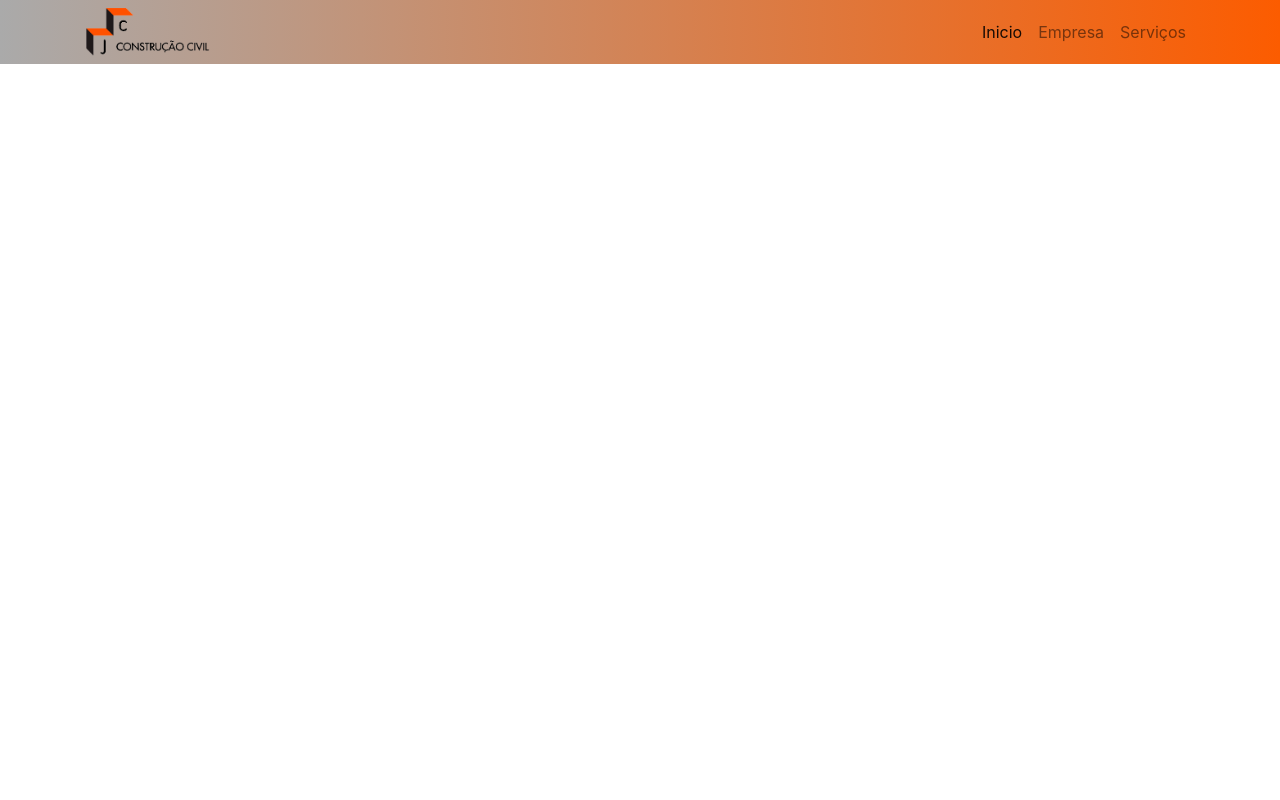
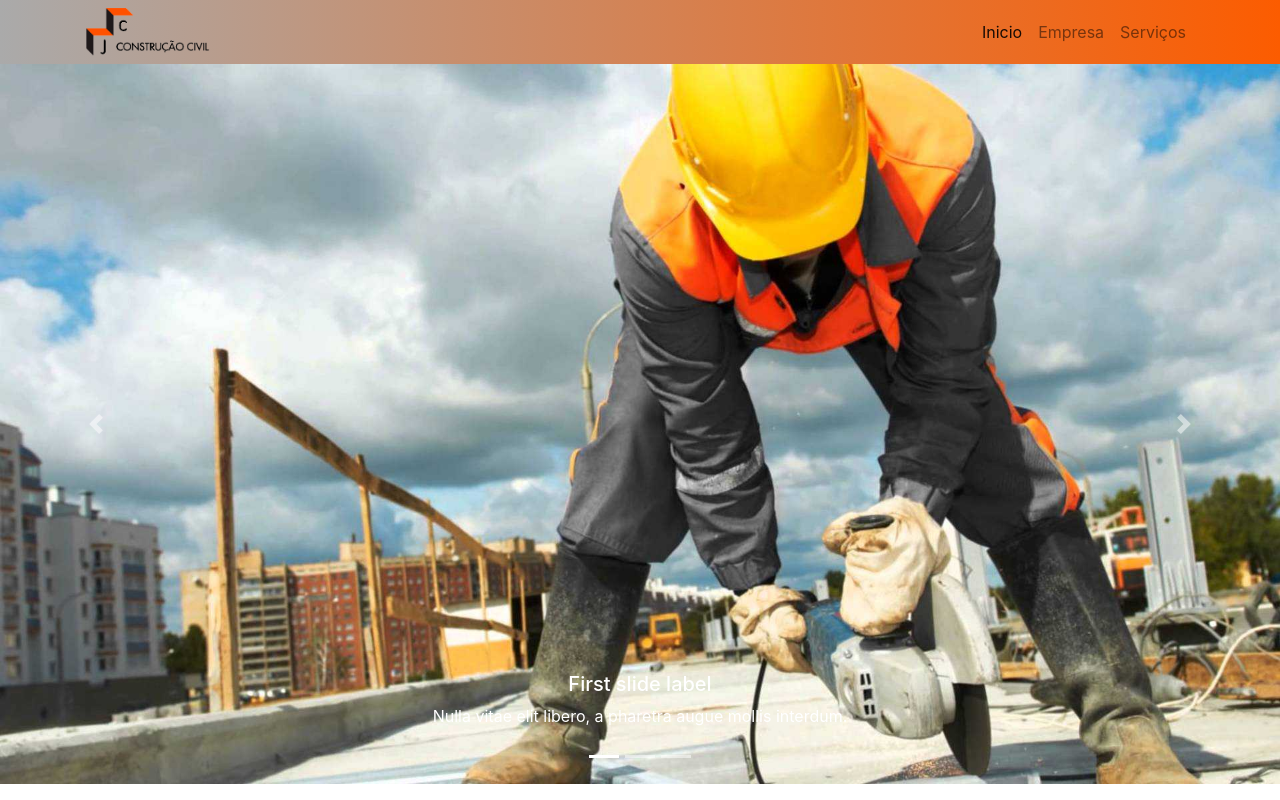
Before and after one commit to walacecordeiro/JC, a PHP site: page /index.php?pag=inicio in a window 1280 px wide. Run offline with PHP 8.4, Linux system fonts and the light colour scheme.

Commit message:
removi algumas coisas inuteis

```diff
--- a/css/cores.css
+++ b/css/cores.css
@@ -10,3 +10,7 @@
 .bg-logo:hover{
     background-color: rgb(252, 92, 0);
 }
+
+.bg-caixa{
+    background-color: blue;
+}
--- a/css/estilo.css
+++ /dev/null
@@ -1,6 +0,0 @@
-.carouselaltura{
-    height: 400px;
-}
-#carouselHeader img{
-    height: 400px;
-}
--- a/index.php
+++ b/index.php
@@ -1,7 +1,7 @@
 <!doctype html>
 <html lang="pt-br">
 <head>
-    <title>Title</title>
+    <title>JC Construção</title>
     <!-- Required meta tags -->
     <meta charset="utf-8">
     <meta name="viewport" content="width=device-width, initial-scale=1, shrink-to-fit=no">
@@ -15,18 +15,14 @@
 
     <header class="bg-base">
     <nav class="container navbar navbar-expand-lg navbar-light">
-  <a class="navbar-brand p-0 bg-logo" href="#">
+        <a class="navbar-brand p-0 bg-logo" href="index.php?pag=inicio">
           <img src="img/logojc.png" style="width: 130px;" alt="">
         </a>
         <button class="navbar-toggler" type="button" data-toggle="collapse" data-target="#navbarNav" aria-controls="navbarNav" aria-expanded="false" aria-label="Toggle navigation">
         <span class="navbar-toggler-icon"></span>
         </button>
 
-
-
       <div class="collapse navbar-collapse" id="navbarNav">
-    <form class="form-inline">
-  </form>
         <ul class="navbar-nav ml-auto">
           <li class="nav-item active">
             <a class="nav-link" href="index.php">Inicio <span class="sr-only">(current)</span></a>
@@ -47,6 +43,8 @@
   if (!empty($_GET)) {
       if ($_GET["pag"] == "emp") {
           include("pages/empresa.php");
+      } if ($_GET["pag"] == "inicio") {
+        include("pages/inicio.php");
     }
   } else {
       include("pages/inicio.php");
--- a/pages/inicio.php
+++ b/pages/inicio.php
@@ -1,30 +1,30 @@
 
 
-<section mehtod="post" action="index.php?pag=emp">
-<div id="carouselHeader" class="carousel slide  " data-ride="carousel">
+<section class="p-0" mehtod="post" action="index.php?pag=inicio">
+<div id="carouselHeader" class="carousel slide" data-ride="carousel">
   <ol class="carousel-indicators">
     <li data-target="#carouselHeader" data-slide-to="0" class="active"></li>
     <li data-target="#carouselHeader" data-slide-to="1"></li>
     <li data-target="#carouselHeader" data-slide-to="2"></li>
   </ol>
-  <div class="carousel-inner carouselaltura">
-    <div class="carousel-item active carouselaltura">
+  <div class="carousel-inner">
+    <div class="carousel-item active">
       <img src="img/header1.jpg" class="d-block w-100" alt="...">
-      <div class="carousel-caption d-none d-md-block">
+      <div class="carousel-caption d-sm-block">
         <h5>First slide label</h5>
         <p>Nulla vitae elit libero, a pharetra augue mollis interdum.</p>
       </div>
     </div>
-    <div class="carousel-item carouselaltura">
+    <div class="carousel-item">
       <img src="img/header2.jpg" class="d-block w-100" alt="...">
-      <div class="carousel-caption d-none d-md-block">
+      <div class="carousel-caption d-sm-block">
         <h5>Second slide label</h5>
         <p>Lorem ipsum dolor sit amet, consectetur adipiscing elit.</p>
       </div>
     </div>
-    <div class="carousel-item carouselaltura">
+    <div class="carousel-item">
       <img src="img/header3.jpg" class="d-block w-100" alt="...">
-      <div class="carousel-caption d-none d-md-block">
+      <div class="carousel-caption d-sm-block">
         <h5>Third slide label</h5>
         <p>Praesent commodo cursus magna, vel scelerisque nisl consectetur.</p>
       </div>
```
Lines whose indentation alone changed are shown as unchanged.
